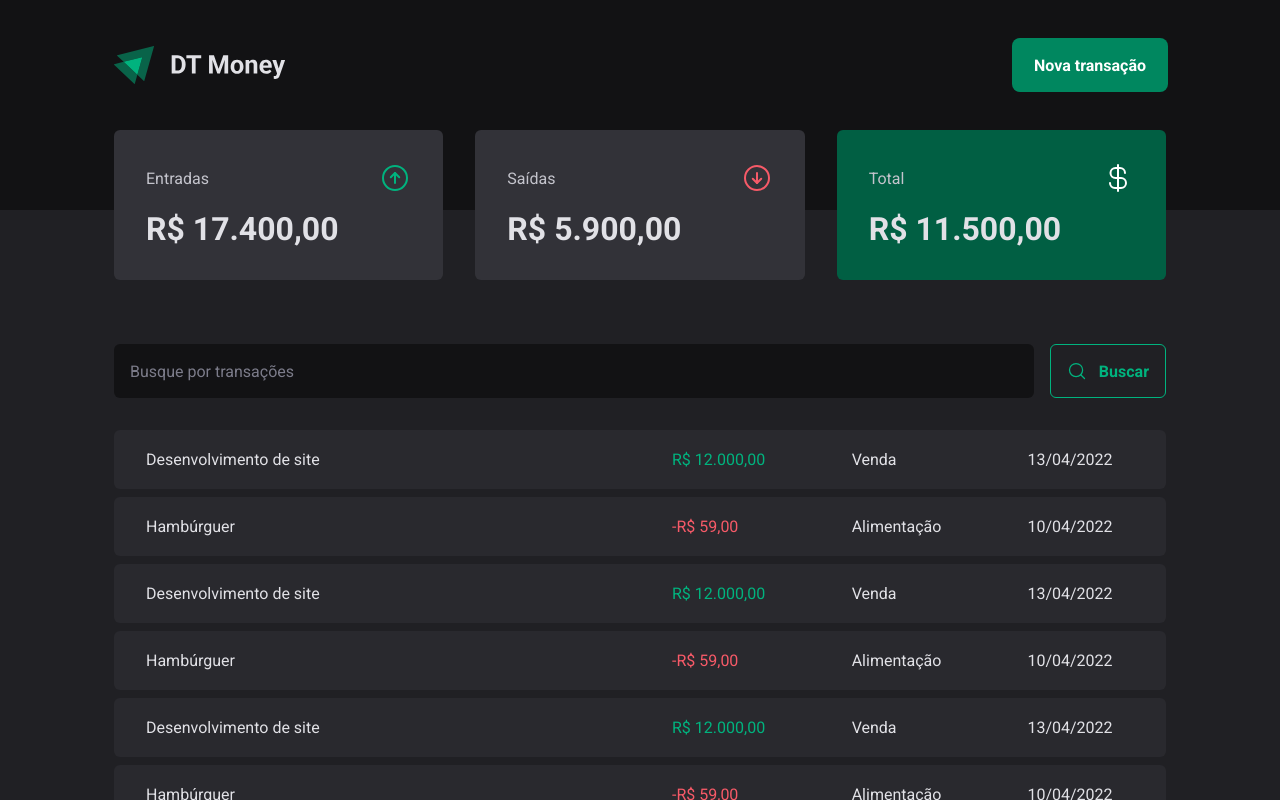
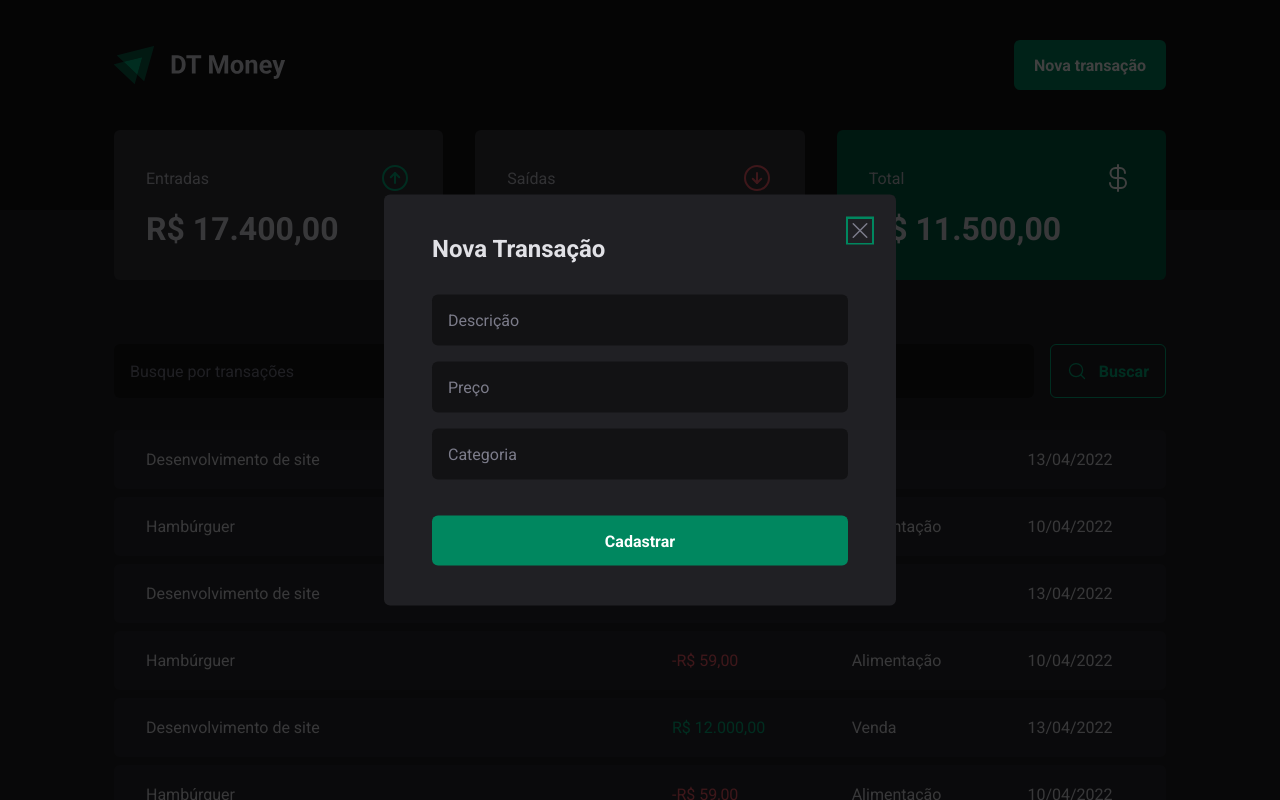
Before and after one commit to luisgustavofaria/controle-financeiro, a Next.js app: page / in a window 1280 px wide. Both pictures are taken after a click on the button "Nova transação". Shown: the top 800 px of the page. Built offline with nearby package versions, Linux system fonts and the light colour scheme.

Commit message:
criado modal com npm install radix-ui/react-dialog

```diff
--- a/package.json
+++ b/package.json
@@ -10,6 +10,7 @@
   "author": "",
   "license": "ISC",
   "dependencies": {
+    "@radix-ui/react-dialog": "^1.0.2",
     "next": "^13.1.6",
     "phosphor-react": "^1.4.1",
     "react": "^18.2.0",
--- a/src/components/header/Header.jsx
+++ b/src/components/header/Header.jsx
@@ -1,4 +1,6 @@
 import styled from "styled-components";
+import * as Dialog from '@radix-ui/react-dialog';
+import { NewTransactionModal } from "../newTransactionModal/NewTransactionModal";
 
 const HeaderContainer = styled.header`
   background: ${props => props.theme["gray-900"]};
@@ -36,7 +38,12 @@
       <HeaderContainer>
         <HeaderContent>
           <img src="/logo.svg" alt="" />
-          <NewTransactionButton>Nova transação</NewTransactionButton>
+          <Dialog.Root>
+            <Dialog.Trigger asChild>
+              <NewTransactionButton>Nova transação</NewTransactionButton>
+            </Dialog.Trigger>
+            <NewTransactionModal/>
+          </Dialog.Root>
         </HeaderContent>
       </HeaderContainer>
     )
--- /dev/null
+++ b/src/components/newTransactionModal/NewTransactionModal.jsx
@@ -0,0 +1,90 @@
+import styled from "styled-components";
+import * as Dialog from '@radix-ui/react-dialog';
+import { X } from "phosphor-react";
+
+export const Overlay = styled(Dialog.Overlay)`
+  position: fixed;
+  width: 100vw;
+  height: 100vh;
+  inset: 0;
+  background: rgba(0, 0, 0, 0.75);
+`;
+
+export const Content = styled(Dialog.Content)`
+  min-width: 32rem;
+  border-radius: 6px;
+  padding: 2.5rem 3rem;
+  background: ${props => props.theme["gray-800"]};
+  position: fixed;
+  top: 50%;
+  left: 50%;
+  transform: translate(-50%, -50%);
+  form {
+    margin-top: 2rem;
+    display: flex;
+    flex-direction: column;
+    gap: 1rem;
+    input {
+      border-radius: 6px;
+      border: 0;
+      background: ${props => props.theme["gray-900"]};
+      color: ${props => props.theme["gray-300"]};
+      padding: 1rem;
+      &::placeholder {
+        color: ${props => props.theme["gray-500"]};
+      }
+    }
+    button[type="submit"] {
+      height: 50px;
+      border: 0;
+      background: ${props => props.theme["green-500"]};
+      color: ${props => props.theme.white};
+      font-weight: bold;
+      padding: 0 1.25rem;
+      border-radius: 6px;
+      margin-top: 1.25rem;
+      cursor: pointer;
+      &:hover {
+        background: ${props => props.theme["green-700"]};
+        transition: background-color 0.2s;
+      }
+    }
+  }
+`;
+
+export const CloseButton = styled(Dialog.Close)`
+  position: absolute;
+  background: transparent;
+  border: 0;
+  top: 1.5rem;
+  right: 1.5rem;
+  line-height: 0;
+  cursor: pointer;
+  color: ${props => props.theme["gray-500"]};
+`;
+
+export function NewTransactionModal() {
+    return (
+      <Dialog.Portal>
+        <Overlay />
+
+        <Content>
+          <Dialog.Title>Nova Transação</Dialog.Title>
+
+          <CloseButton>
+            <X size={24} />
+          </CloseButton>
+
+          <form>
+            <input type="text" placeholder="Descrição" required />
+            <input type="number" placeholder="Preço" required />
+            <input type="text" placeholder="Categoria" required />
+
+            <button type="submit">
+              Cadastrar
+            </button>
+          </form>
+        </Content>
+      </Dialog.Portal>
+    );
+  }
```
Also changed, not shown: 1 other file (tests, documents, lock files or other folders).
